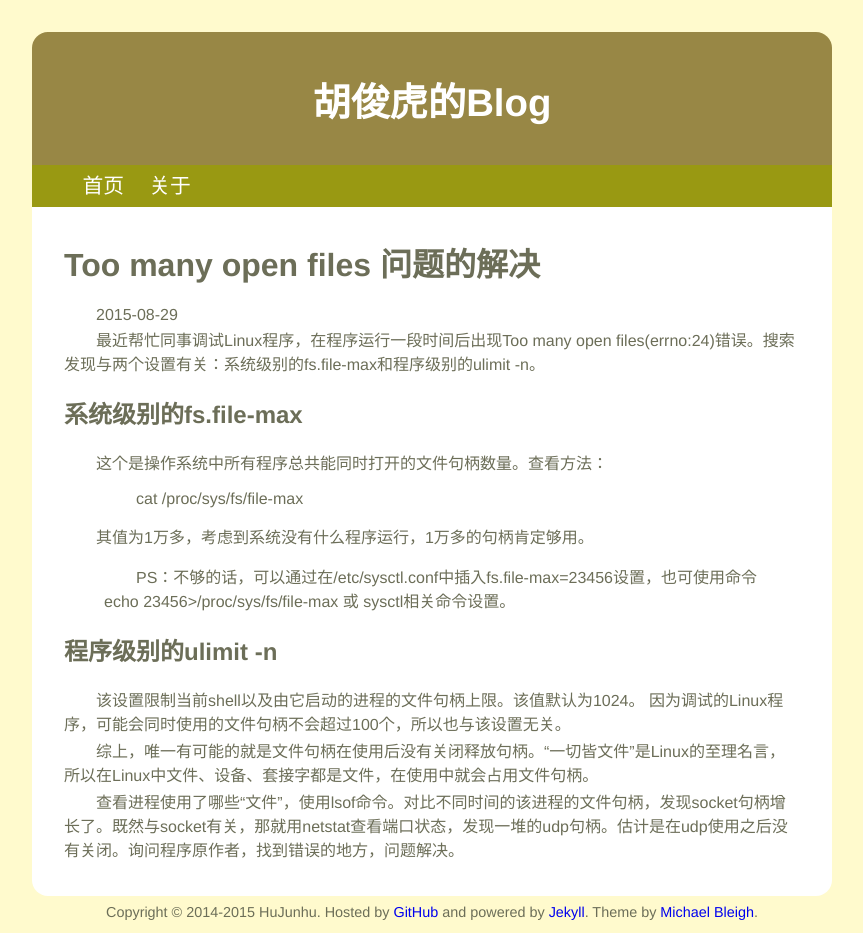
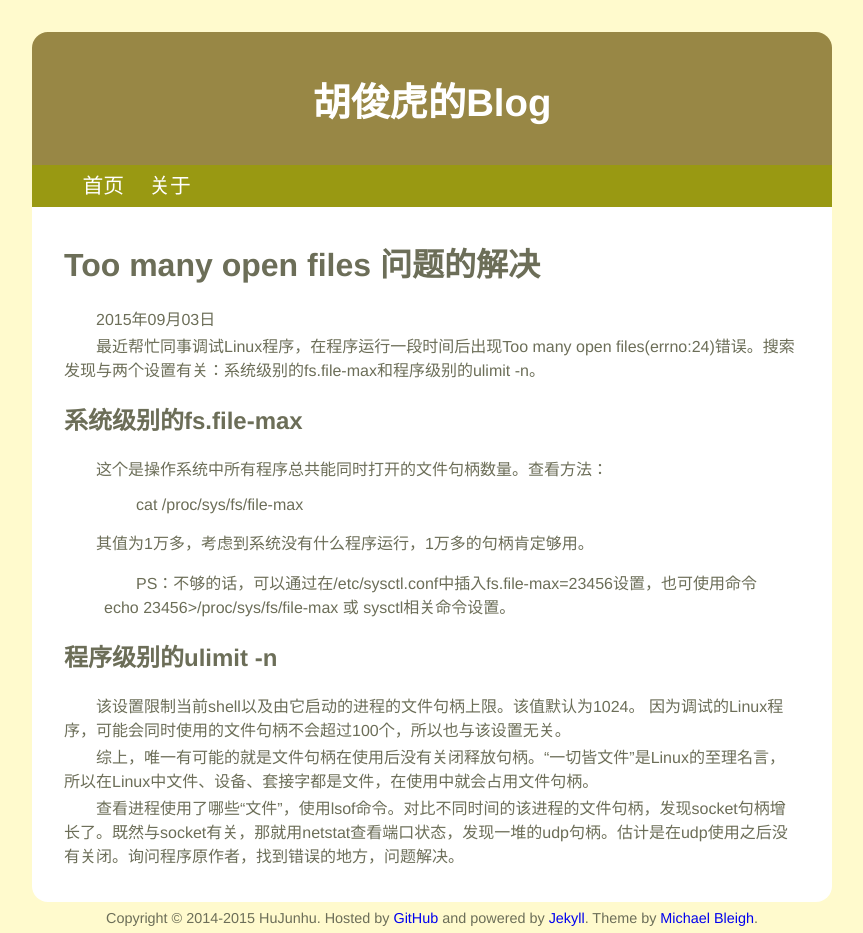
Before and after one commit to hujunhu/hujunhu.github.io, a Jekyll site: the page built from _posts/2015-09-03-too-many-open-files.md, in a window 1280 px wide. Shown: the whole page, without its empty margins (208-1071 px from the left). Built offline with Jekyll 4.4.1, drawn with Linux system fonts in a browser that asks for light colours.

Commit message:
创建post模板

```diff
--- /dev/null
+++ b/_layouts/post.html
@@ -0,0 +1,6 @@
+---
+layout: default
+---
+<h1>{{ page.title }}</h1>
+<p class="post-meta">{{ page.date | date: "%Y年%m月%d日" }}</p>
+{{ content }}
--- a/_posts/2015-08-29-too-many-open-files.md
+++ b/_posts/2015-09-03-too-many-open-files.md
@@ -1,11 +1,7 @@
 ---
-layout: default
+layout: post
 title: Too many open files 问题的解决
 ---
-# {{ page.title }}
-
-{{page.date | date: "%Y-%m-%d"}}
-
 最近帮忙同事调试Linux程序，在程序运行一段时间后出现Too many open files(errno:24)错误。搜索发现与两个设置有关：系统级别的fs.file-max和程序级别的ulimit -n。
 
 ## 系统级别的fs.file-max
```
